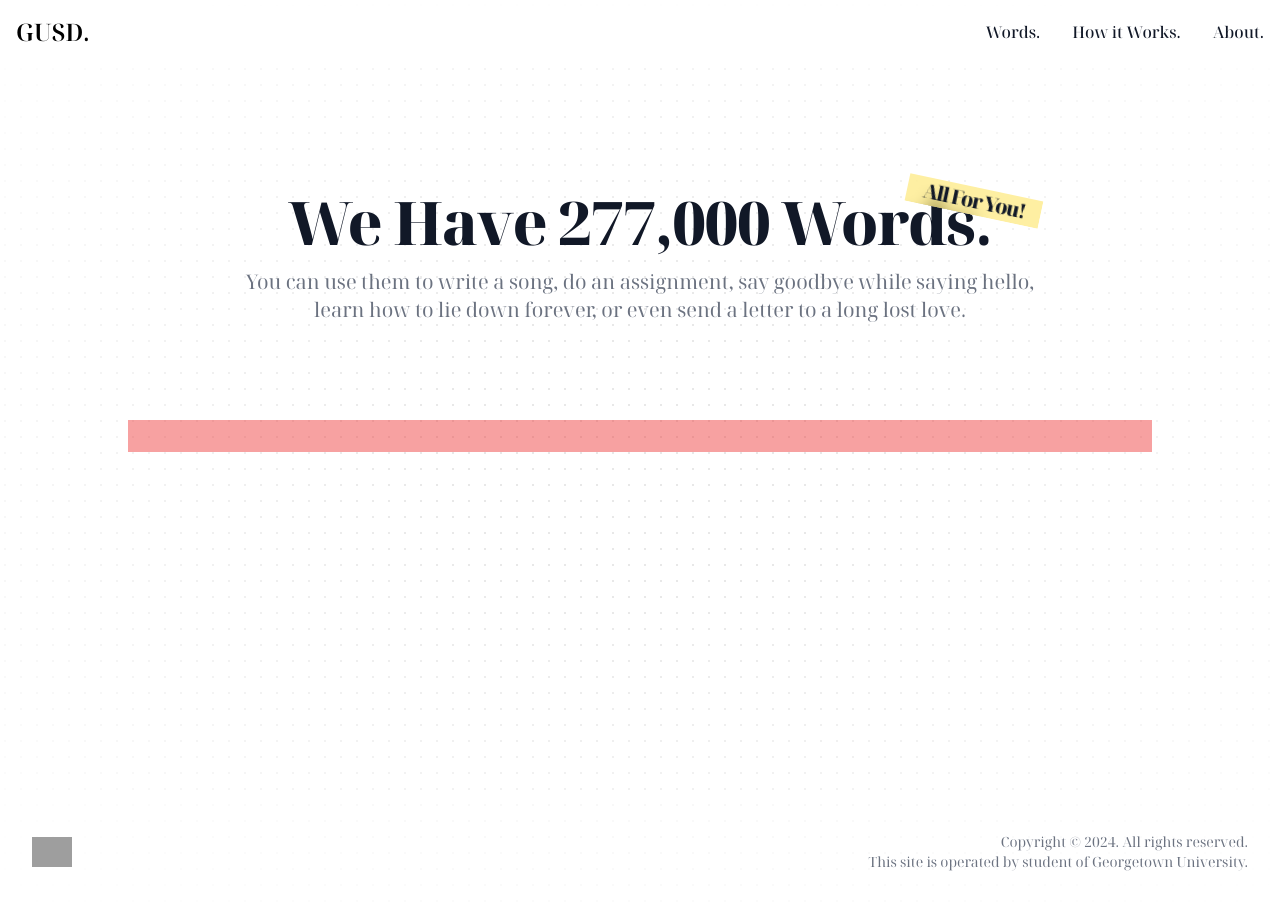
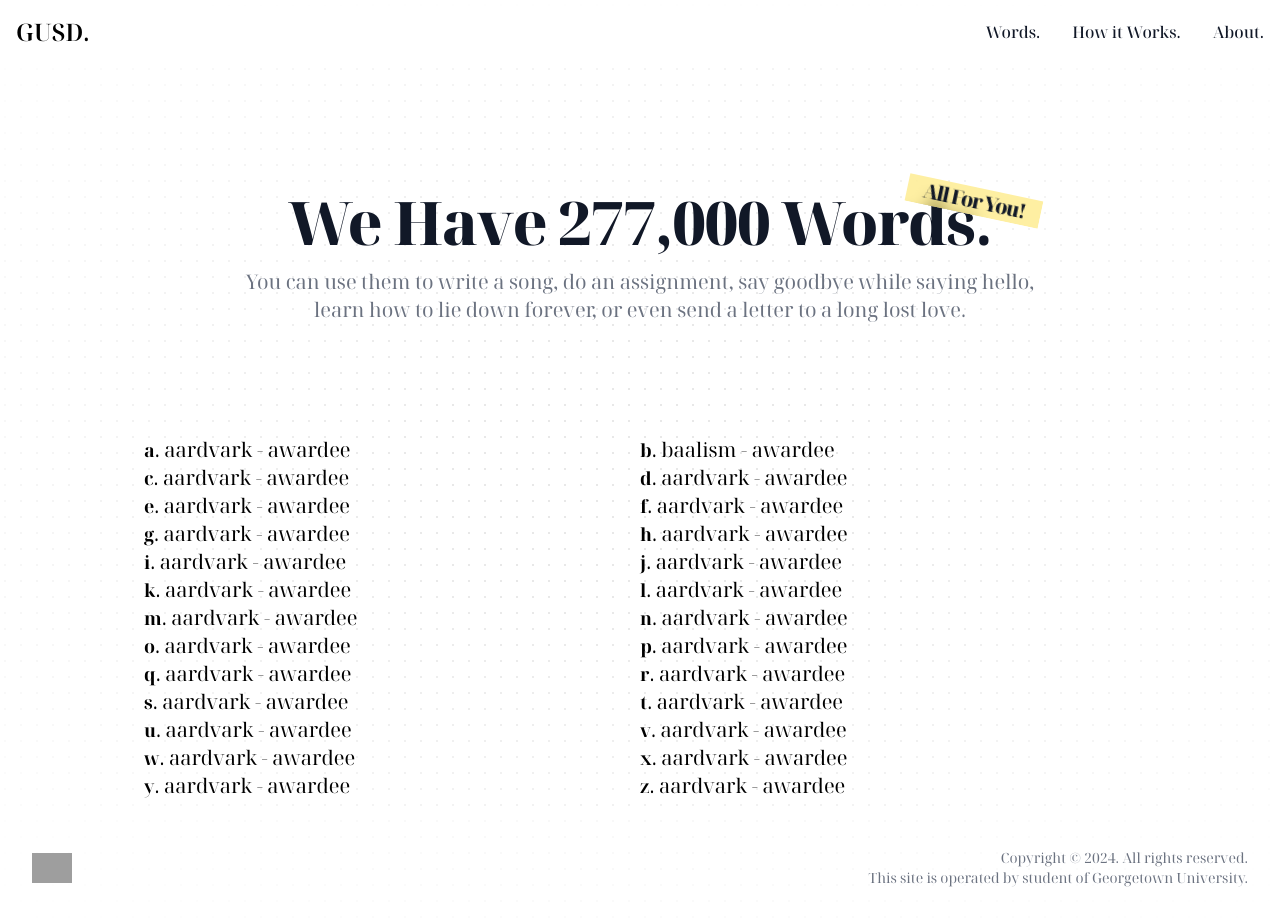
Before and after one commit to William-McGonagle/dictionary, a Next.js app: page /words in a window 1280 px wide. Built offline with nearby package versions, Linux system fonts and the light colour scheme; grey boxes are pictures that could not be loaded.

Commit message:
Added Word Index

```diff
--- a/app/words/page.tsx
+++ b/app/words/page.tsx
@@ -1,4 +1,5 @@
 import { BackgroundDots } from "@/components/background-dots";
+import LetterSection from "@/components/letter-section";
 import Image from "next/image";
 
 export default function Home() {
@@ -20,7 +21,34 @@ export default function Home() {
         </div>
       </section>
       <section>
-        <div className="mx-auto max-w-screen-lg bg-red-500/50 p-4"></div>
+        <div className="mx-auto max-w-screen-lg p-4 grid grid-cols-2">
+          <LetterSection letter="a" first="aardvark" last="awardee" />
+          <LetterSection letter="b" first="baalism" last="awardee" />
+          <LetterSection letter="c" first="aardvark" last="awardee" />
+          <LetterSection letter="d" first="aardvark" last="awardee" />
+          <LetterSection letter="e" first="aardvark" last="awardee" />
+          <LetterSection letter="f" first="aardvark" last="awardee" />
+          <LetterSection letter="g" first="aardvark" last="awardee" />
+          <LetterSection letter="h" first="aardvark" last="awardee" />
+          <LetterSection letter="i" first="aardvark" last="awardee" />
+          <LetterSection letter="j" first="aardvark" last="awardee" />
+          <LetterSection letter="k" first="aardvark" last="awardee" />
+          <LetterSection letter="l" first="aardvark" last="awardee" />
+          <LetterSection letter="m" first="aardvark" last="awardee" />
+          <LetterSection letter="n" first="aardvark" last="awardee" />
+          <LetterSection letter="o" first="aardvark" last="awardee" />
+          <LetterSection letter="p" first="aardvark" last="awardee" />
+          <LetterSection letter="q" first="aardvark" last="awardee" />
+          <LetterSection letter="r" first="aardvark" last="awardee" />
+          <LetterSection letter="s" first="aardvark" last="awardee" />
+          <LetterSection letter="t" first="aardvark" last="awardee" />
+          <LetterSection letter="u" first="aardvark" last="awardee" />
+          <LetterSection letter="v" first="aardvark" last="awardee" />
+          <LetterSection letter="w" first="aardvark" last="awardee" />
+          <LetterSection letter="x" first="aardvark" last="awardee" />
+          <LetterSection letter="y" first="aardvark" last="awardee" />
+          <LetterSection letter="z" first="aardvark" last="awardee" />
+        </div>
       </section>
     </>
   );
--- /dev/null
+++ b/components/letter-section.tsx
@@ -0,0 +1,32 @@
+import Link from "next/link";
+
+export default function LetterSection({
+  letter,
+  first,
+  last,
+}: {
+  letter: string;
+  first: string;
+  last: string;
+}) {
+  return (
+    <div className="w-full flex flex-row">
+      <div className="text-xl">
+        <Link
+          className="hover:underline font-bold text-lg"
+          href={`/words/${letter}`}
+        >
+          {letter}
+        </Link>
+        .{" "}
+        <Link className="hover:underline" href={`/words/${first}`}>
+          {first}
+        </Link>{" "}
+        -{" "}
+        <Link className="hover:underline" href={`/words/${last}`}>
+          {last}
+        </Link>
+      </div>
+    </div>
+  );
+}
```
